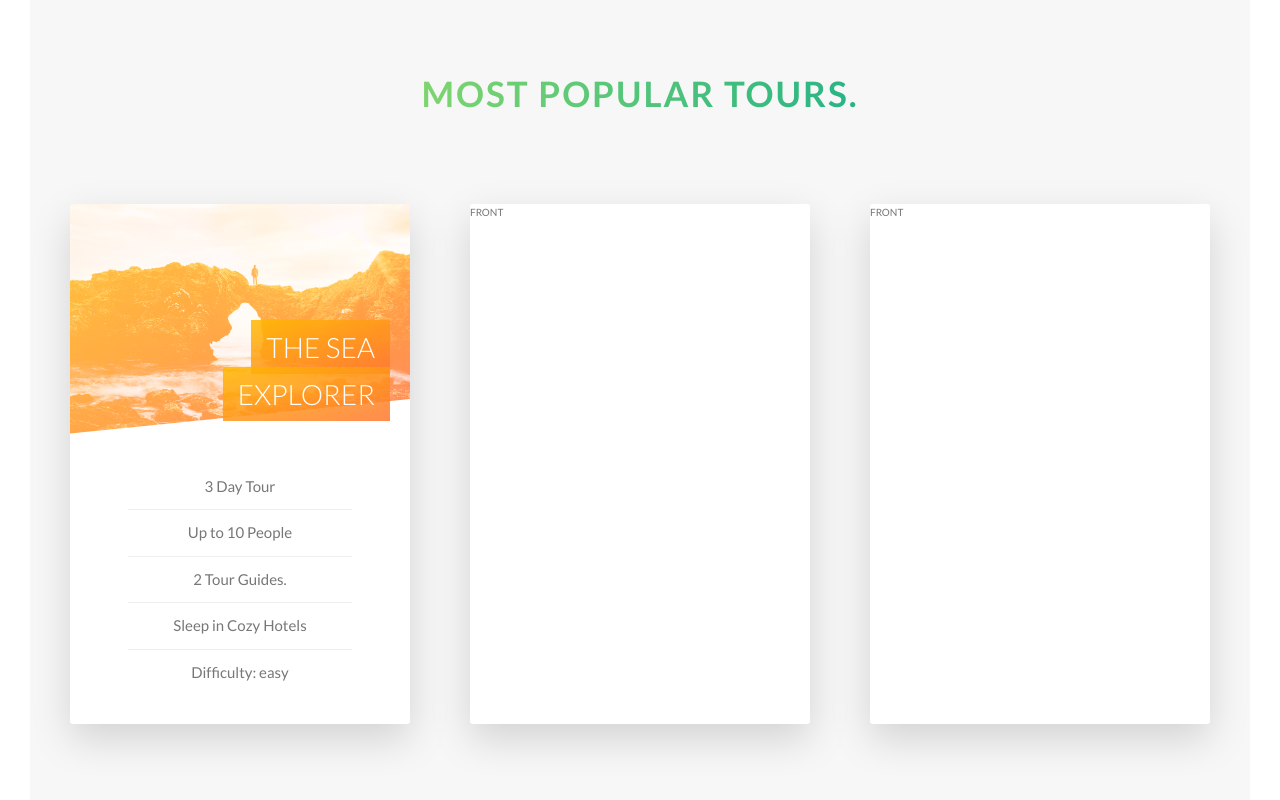
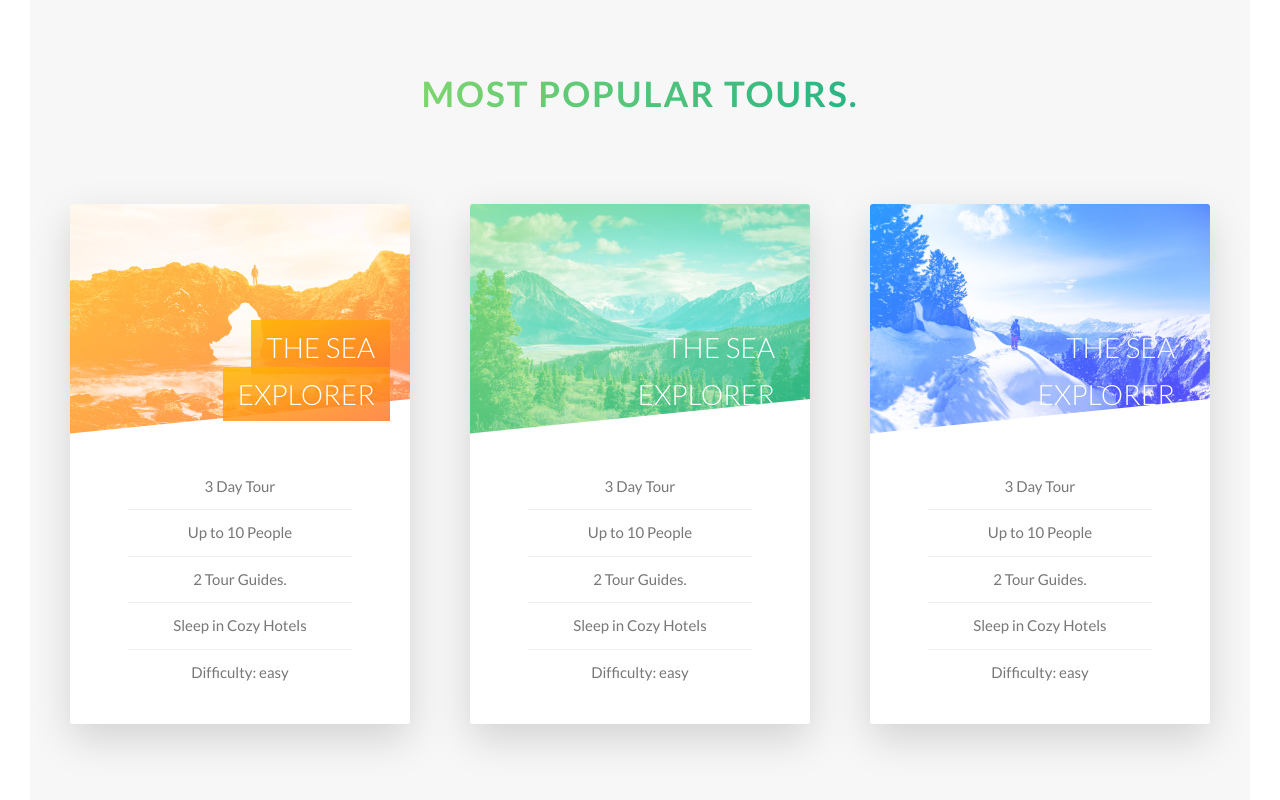
Before and after one commit to chamikabm/Natours, a website: page index.html in a window 1280 px wide. Shown: the part 2395-3195 px from the top of the page. Drawn offline with Linux system fonts and the light colour scheme.

Commit message:
Added changes for back card.

```diff
--- a/index.html
+++ b/index.html
@@ -150,27 +150,89 @@
                                 </div>
                             </div>
                             <div class="card__side card__side--back card__side--back-1">
-                                BACK
+                                <div class="card__cta">
+                                    <div class="card__price-box">
+                                        <p class="card__price-only">
+                                            Only
+                                        </p>
+                                        <p class="card__price-value">
+                                            $297
+                                        </p>
+                                    </div>
+                                    <a href="#" class="btn btn-white">Book now!</a>
+                                </div>
                             </div>
                         </div>
                     </div>
                     <div class="col-1-of-3">
                         <div class="card">
                             <div class="card__side card__side--front">
-                                FRONT
+                                <div class="card__picture card__picture--2">
+                                    &nbsp;
+                                </div>
+                                <h4 class="card__heading">
+                                    <span class="card__heading-span card__heading-span--2">
+                                        The Sea Explorer
+                                    </span>
+                                </h4>
+                                <div class="card__details">
+                                    <ul>
+                                        <li>3 Day Tour</li>
+                                        <li>Up to 10 People</li>
+                                        <li>2 Tour Guides.</li>
+                                        <li>Sleep in Cozy Hotels</li>
+                                        <li>Difficulty: easy</li>
+                                    </ul>
+                                </div>
                             </div>
                             <div class="card__side card__side--back card__side--back-2">
-                                BACK
+                                <div class="card__cta">
+                                    <div class="card__price-box">
+                                        <p class="card__price-only">
+                                            Only
+                                        </p>
+                                        <p class="card__price-value">
+                                            $297
+                                        </p>
+                                    </div>
+                                    <a href="#" class="btn btn-white">Book now!</a>
+                                </div>
                             </div>
                         </div>
                     </div>
                     <div class="col-1-of-3">
                         <div class="card">
                             <div class="card__side card__side--front">
-                                FRONT
+                                <div class="card__picture card__picture--3">
+                                    &nbsp;
+                                </div>
+                                <h4 class="card__heading">
+                                    <span class="card__heading-span card__heading-span--3">
+                                        The Sea Explorer
+                                    </span>
+                                </h4>
+                                <div class="card__details">
+                                    <ul>
+                                        <li>3 Day Tour</li>
+                                        <li>Up to 10 People</li>
+                                        <li>2 Tour Guides.</li>
+                                        <li>Sleep in Cozy Hotels</li>
+                                        <li>Difficulty: easy</li>
+                                    </ul>
+                                </div>
                             </div>
                             <div class="card__side card__side--back card__side--back-3">
-                                BACK
+                                <div class="card__cta">
+                                    <div class="card__price-box">
+                                        <p class="card__price-only">
+                                            Only
+                                        </p>
+                                        <p class="card__price-value">
+                                            $297
+                                        </p>
+                                    </div>
+                                    <a href="#" class="btn btn-white">Book now!</a>
+                                </div>
                             </div>
                         </div>
                     </div>
--- a/sass/components/_card.scss
+++ b/sass/components/_card.scss
@@ -70,11 +70,15 @@
     }
 
     &--2 {
-      background-image: url('../img/nat-5.jpg')
+      background-image: linear-gradient(to right bottom,
+              $color-primary-light,
+              $color-primary-dark), url('../img/nat-6.jpg')
     }
 
     &--3 {
-      background-image: url('../img/nat-5.jpg')
+      background-image: linear-gradient(to right bottom,
+              $color-tertiary-light,
+              $color-tertiary-dark), url('../img/nat-7.jpg')
     }
   }
 
@@ -132,4 +136,29 @@
       }
     }
   }
+
+  &__cta {
+    position: absolute;
+    top: 50%;
+    left: 50%;
+    transform: translate(-50%, -50%);
+    width: 90%;
+    text-align: center;
+  }
+
+  &__price-box {
+    text-align: center;
+    margin-bottom: 8rem;
+    color: $color-white;
+  }
+
+  &__price-only {
+    font-size: 1.4rem;
+    text-transform: uppercase;
+  }
+
+  &__price-value {
+    font-size: 6rem;
+    font-weight: 100;
+  }
 }
```
Also changed, not shown: css/style.css.
